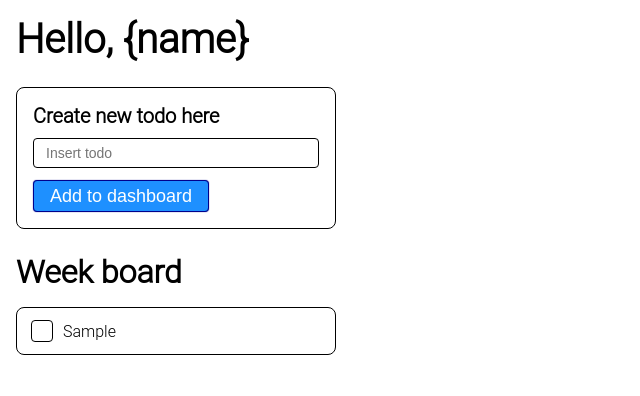
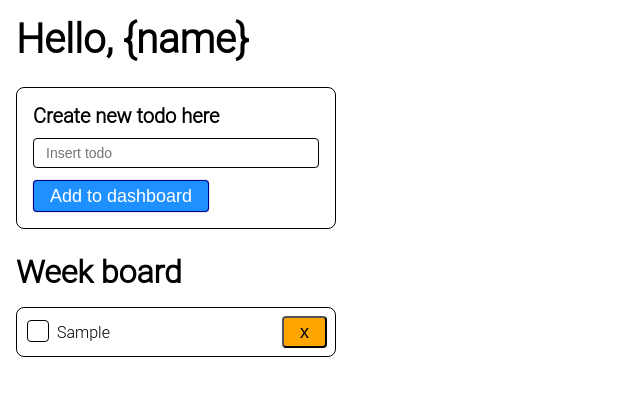
Before and after one commit to arkhipenkavitali/todolist-client, a React (Vite) app: page / in a window 1280 px wide. Both pictures are taken after typing "Sample" into the empty fields and a click on the button "Add to dashboard". Shown: the top 396 px of the page, without its empty margins (0-640 px from the left). Built offline with nearby package versions, Linux system fonts and the light colour scheme.

Commit message:
ui changes

```diff
--- a/src/components/TodoItem/TodoItem.module.scss
+++ b/src/components/TodoItem/TodoItem.module.scss
@@ -5,7 +5,7 @@
   min-height: 48px;
   border: 1px solid $dark;
   border-radius: 8px;
-  padding: 8px 12px;
+  padding: 8px;
   word-break: break-all;
   position: relative;
   overflow: hidden;
@@ -22,7 +22,7 @@
 
   &Check {
     transform: translateY(2px);
-    margin-right: 8px;
+    margin-right: 6px;
     display: block;
     padding: 2px;
 
@@ -48,17 +48,19 @@
 
   &Text {
     align-self: center;
+    margin-right: 4px;
   }
 
   &Button {
     margin-left: auto;
-    opacity: 0;
+    //opacity: 0;
     pointer-events: none;
     transition: opacity 0.4s ease, transform 0.3s ease;
-    transform: translateX(40px);
-    position: absolute;
-    right: 12px;
-    top: 8px;
+    //transform: translateX(40px);
+    //position: absolute;
+    //right: 12px;
+    //top: 8px;
+    //float: right;
   }
 }
 
--- a/src/components/ui/Button/Button.module.scss
+++ b/src/components/ui/Button/Button.module.scss
@@ -27,6 +27,14 @@
 
   &Warning {
     @extend .button;
-    background-color: orange;
+    background-color: $warning;
+
+    &:hover {
+      background-color: $warningHover;
+    }
+
+    &:active {
+      background-color: $warningActive;
+    }
   }
 }
--- a/src/styles/variables.scss
+++ b/src/styles/variables.scss
@@ -6,3 +6,5 @@ $darkBlue: darkblue;
 $dark: #000000;
 $green: lightgreen;
 $warning: orange;
+$warningHover: darkorange;
+$warningActive: orangered;
```
Also changed, not shown: src/assets/icons/check.svg (added).
